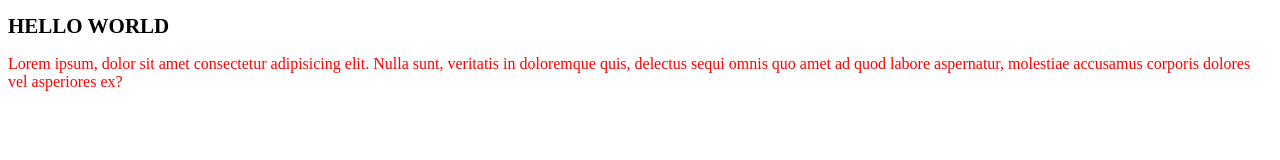
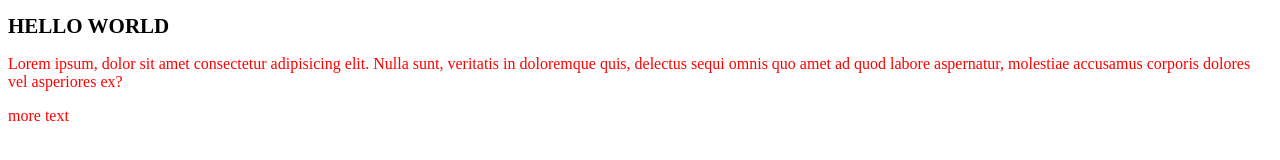
Before and after one commit to MaxCalArts/MyWebsite, a plain HTML site: page index.html in a window 1280 px wide. Drawn offline with Linux system fonts and the light colour scheme.

Commit message:
Update index.html new text added
this is extended desc

```diff
--- a/index.html
+++ b/index.html
@@ -18,5 +18,7 @@
         <p>Lorem ipsum, dolor sit amet consectetur adipisicing elit. Nulla sunt, veritatis in doloremque quis, delectus sequi omnis quo amet ad quod labore aspernatur, molestiae accusamus corporis dolores vel asperiores ex?</p>
 
         <script src="" async defer></script>
+
+        <p>more text</p>
     </body>
 </html>
```
